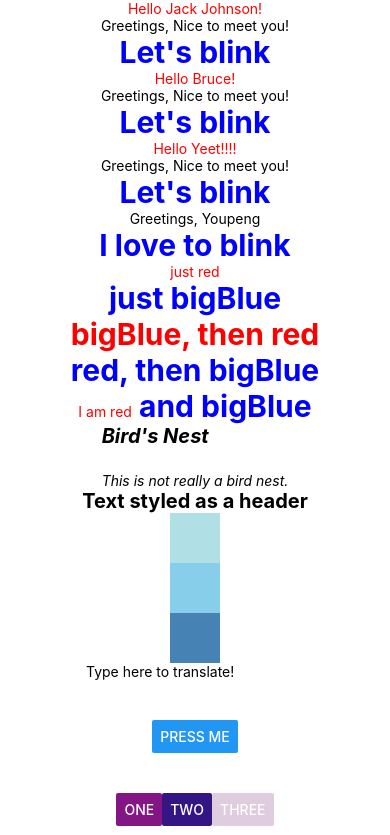
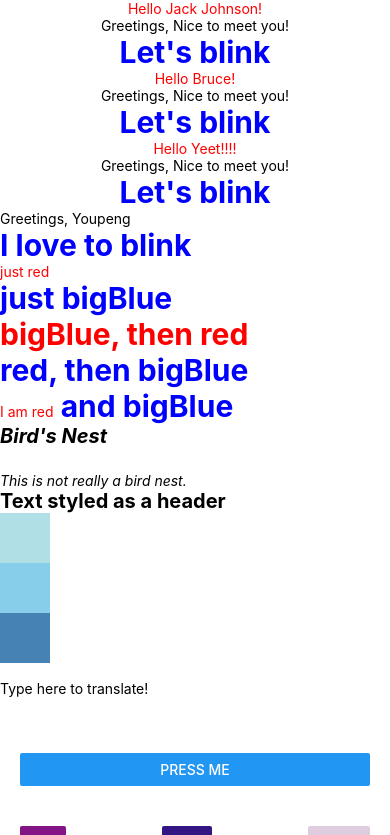
Before and after one commit to student-ministry/church-app-temp, a React Native app: screen / in a window 390 px wide. Shown: the top 835 px of the page. Built offline with nearby package versions, Linux system fonts and the light colour scheme.

Commit message:
add scroll view for mobile

```diff
--- a/App.tsx
+++ b/App.tsx
@@ -1,5 +1,5 @@
 import React, { Component } from 'react';
-import { StyleSheet, TextInput, Text, View, Button, Platform, TouchableHighlight, TouchableOpacity, TouchableNativeFeedback, TouchableWithoutFeedback,} from 'react-native';
+import { StyleSheet, TextInput, Text, View, Button, ScrollView, Platform, TouchableHighlight, TouchableOpacity, TouchableNativeFeedback, TouchableWithoutFeedback,} from 'react-native';
 
 class Greeting extends Component {
   render() {
@@ -71,7 +71,7 @@ export default class App extends Component {
 
   render() {
     return (
-      <View style={styles.container}>
+      <ScrollView>
         <Greeting name='Jack Johnson' />
         <Greeting name='Bruce' />
         <Greeting name='Yeet!!!' />
@@ -174,7 +174,7 @@ export default class App extends Component {
           </View>
         </TouchableHighlight>
 
-      </View>
+      </ScrollView>
     );
   }
 }
```
